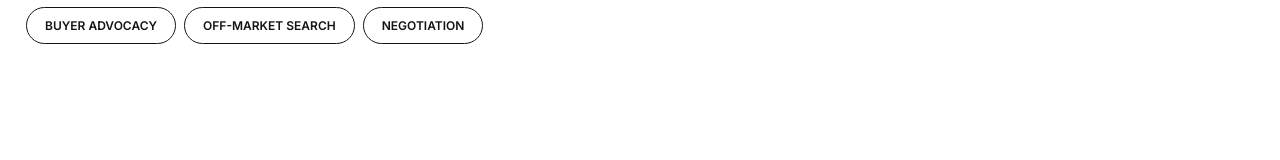
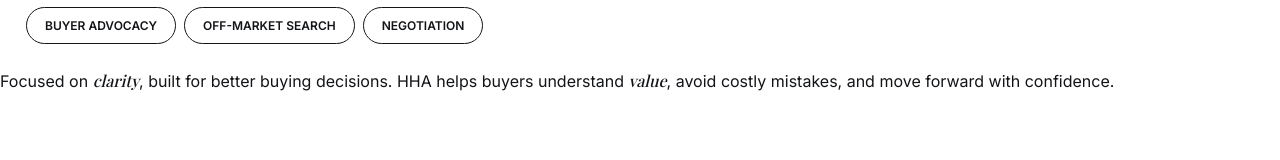
Before and after one commit to colcamenterprises-collab/HHA, a React (Vite) app: page / in a window 1280 px wide. Shown: the part 761-921 px from the top of the page. Built offline with nearby package versions, Linux system fonts and the light colour scheme; a web font is replaced by a local one.

Commit message:
Use quote reveal and modal CTA page flow

```diff
--- a/src/App.tsx
+++ b/src/App.tsx
@@ -1,16 +1,16 @@
 import { AdvisorsSection } from './components/AdvisorsSection';
-import { ContactSection } from './components/ContactSection';
 import { HeroSection } from './components/HeroSection';
 import { PartnerSection } from './components/PartnerSection';
 import { PropertyCarousel } from './components/PropertyCarousel';
 import { ServicesSection } from './components/ServicesSection';
 import { WhySection } from './components/WhySection';
-import { ClientOutcomesSection, DueDiligenceSection, FaqSection, FinalCtaSection, MarketIntelligenceSection } from './components/StrategicSections';
+import { ClientOutcomesSection, DueDiligenceSection, FaqSection, FinalCtaSection, MarketIntelligenceSection, QuoteRevealSection, StrategyCallModal } from './components/StrategicSections';
 
 export function App() {
   return (
     <main className="page">
       <HeroSection />
+      <QuoteRevealSection />
       <AdvisorsSection />
       <MarketIntelligenceSection />
       <PartnerSection />
@@ -21,7 +21,7 @@ export function App() {
       <ClientOutcomesSection />
       <FaqSection />
       <FinalCtaSection />
-      <ContactSection />
+      <StrategyCallModal />
     </main>
   );
 }
```
